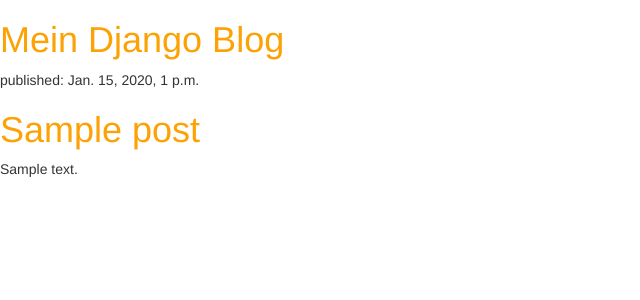
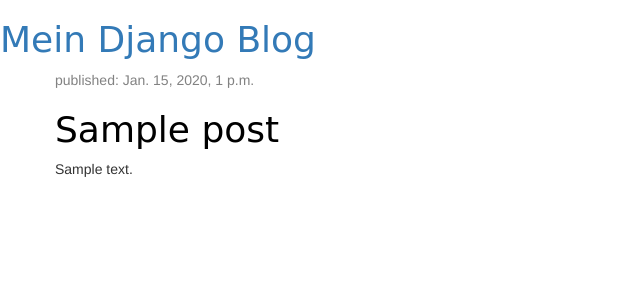
Before and after one commit to ezart/my-first-blog, a Django app: template blog/templates/blog/post_list.html in a window 1280 px wide. Shown: the top 300 px of the page, without its empty margins (0-640 px from the left). Run offline with Django 3.2, Linux system fonts and the light colour scheme; the template is opened without the code that fills it: values that come from a table or form of the project are taken from there, others are empty; tables that the repository leaves empty hold one stand-in row (values such as "Sample post"); some libraries are stand-ins or nearby versions.

Commit message:
modified blog_html , added classes

```diff
--- a/blog/static/css/blog.css
+++ b/blog/static/css/blog.css
@@ -1,3 +1,46 @@
-h1 a {
-    color: #FCA205;
+.page-header {
+    background-color: #ff9400;
+    margin-top: 0;
+    padding: 20px 20px 20px 40px;
 }
+
+.page-header h1, .page-header h1 a, .page-header h1 a:visited, .page-header h1 a:active {
+    color: #ffffff;
+    font-size: 36pt;
+    text-decoration: none;
+}
+
+.content {
+    margin-left: 40px;
+}
+
+h1, h2, h3, h4 {
+    font-family: 'Lobster', cursive;
+}
+
+.date {
+    color: #828282;
+}
+
+.save {
+    float: right;
+}
+
+.post-form textarea, .post-form input {
+    width: 100%;
+}
+
+.top-menu, .top-menu:hover, .top-menu:visited {
+    color: #ffffff;
+    float: right;
+    font-size: 26pt;
+    margin-right: 20px;
+}
+
+.post {
+    margin-bottom: 70px;
+}
+
+.post h1 a, .post h1 a:visited {
+    color: #000000;
+}
--- a/blog/templates/blog/post_list.html
+++ b/blog/templates/blog/post_list.html
@@ -5,14 +5,23 @@
 <link rel="stylesheet" href="//maxcdn.bootstrapcdn.com/bootstrap/3.2.0/css/bootstrap-theme.min.css">
 <link rel="stylesheet" href="{% static 'css/blog.css' %}" type="text/css">
 </head>
+<body>
     <h1><a href="/">Mein Django Blog</a></h1>
+
+<div class="content container">
+    <div class="row">
+        <div class="col-md-8">
+            {% for post in posts %}
+                <div class="post">
+                    <div class="date">
+                        <p>published: {{ post.published_date }}</p>
+                    </div>
+                    <h1><a href="">{{ post.title }}</a></h1>
+                    <p>{{ post.text|linebreaksbr }}</p>
+                </div>
+            {% endfor %}
+        </div>
+    </div>
 </div>
-
-{% for post in posts %}
-    <div>
-        <p>published: {{ post.published_date }}</p>
-        <h1><a href="">{{ post.title }}</a></h1>
-        <p>{{ post.text|linebreaksbr }}</p>
-    </div>
-{% endfor %}
+</body>
 </html>
```
